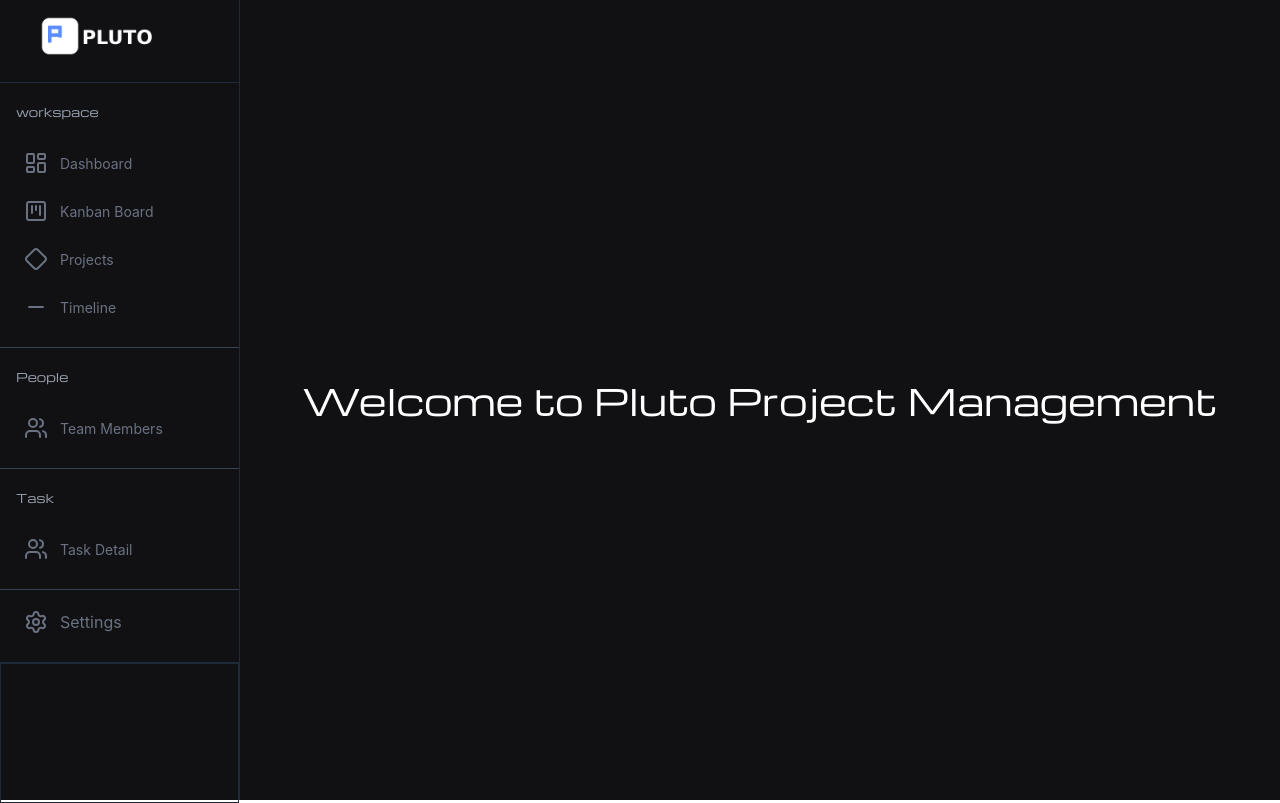
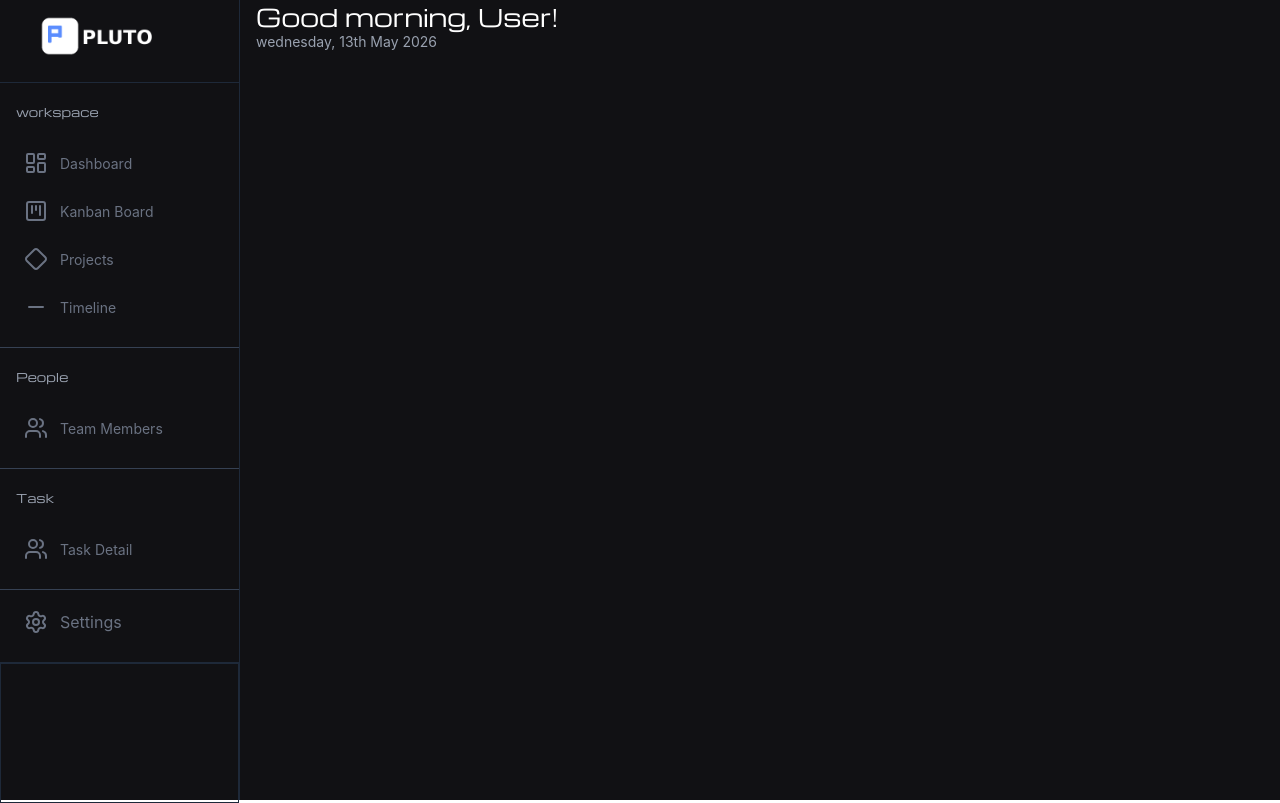
Before and after one commit to visheshshetty86/pluto-project-management, a React (Vite) app: page / in a window 1280 px wide. Built offline with nearby package versions, Linux system fonts and the light colour scheme.

Commit message:
added header component in dashboard

```diff
--- /dev/null
+++ b/src/Dashboard component/HeaderGreetings.jsx
@@ -0,0 +1,14 @@
+
+
+export default function HeaderGreetings() {
+    return (
+        <div>
+            <h1 className="text-white text-2xl michroma">
+                Good morning, User!
+            </h1>
+            <p className="text-gray-400 text-sm">
+                wednesday, 13th May 2026
+                </p>
+        </div>
+    )
+}
--- a/src/Pages/DashboardPage.jsx
+++ b/src/Pages/DashboardPage.jsx
@@ -1,9 +1,14 @@
+import HeaderGreetings from "../Dashboard component/HeaderGreetings";
+
 export default function DashboardPage(){
 return (
-<div className="flex items-center justify-center h-full">
-    <h1 className="text-white text-4xl michroma">
-        Welcome to Pluto Project Management
-    </h1>
-</div>
+
+
+    <div className="ml-4">
+        <div>
+            <HeaderGreetings />
+        </div>
+
+    </div>
 )
 }
```
